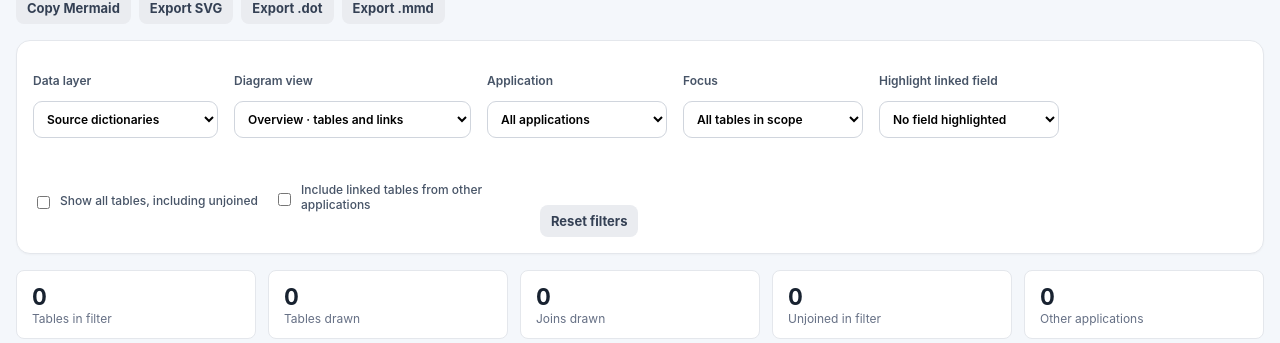
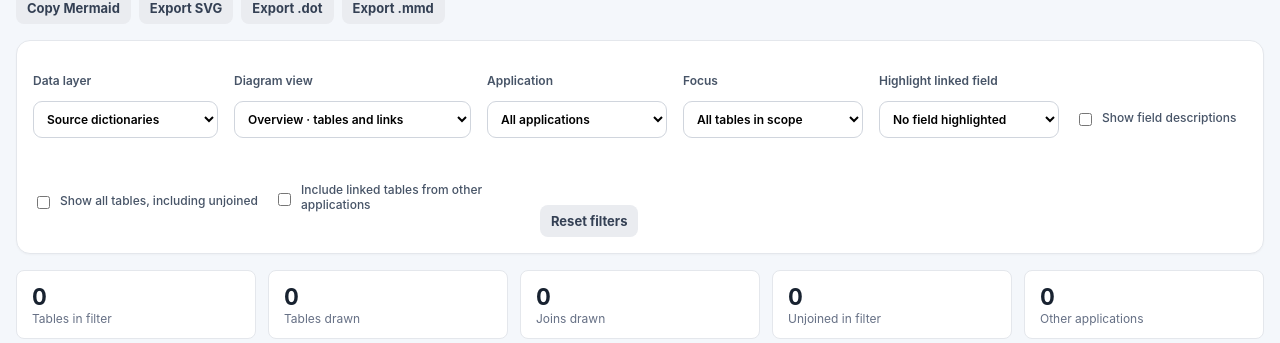
Before and after one commit to zageabb/querybridge, a Flask app: page /schema-map in a window 1280 px wide. Shown: the part 267-610 px from the top of the page. Run offline with Flask 3, Linux system fonts and the light colour scheme; data that the repository does not hold is empty; some libraries are stand-ins or nearby versions.

Commit message:
ui: add Show field descriptions toggle on Schema Map

```diff
--- a/templates/schema_map.html
+++ b/templates/schema_map.html
@@ -62,6 +62,7 @@
     <label id="map-field-label" hidden>Highlight linked field
       <select id="map-field"><option value="">No field highlighted</option></select>
     </label>
+    <label class="schema-map-check"><input type="checkbox" id="map-descriptions"> Show field descriptions</label>
     <label class="schema-map-check"><input type="checkbox" id="map-unjoined"> Show all tables, including unjoined</label>
     <label class="schema-map-check"><input type="checkbox" id="map-external"> Include linked tables from other applications</label>
     <button id="map-reset" class="secondary small" type="button">Reset filters</button>
```
